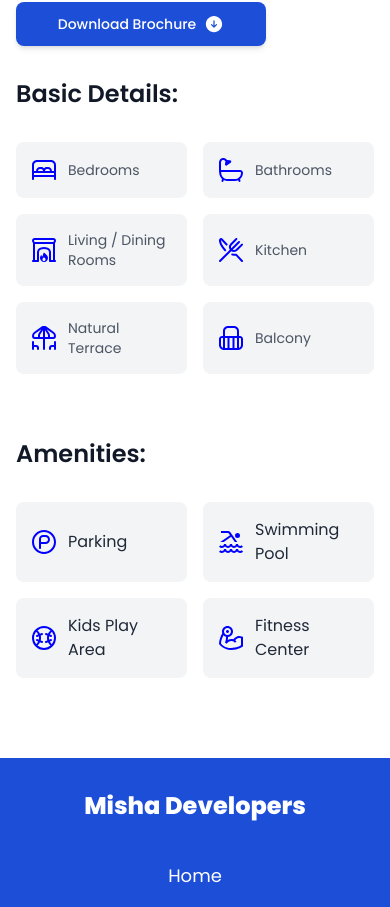
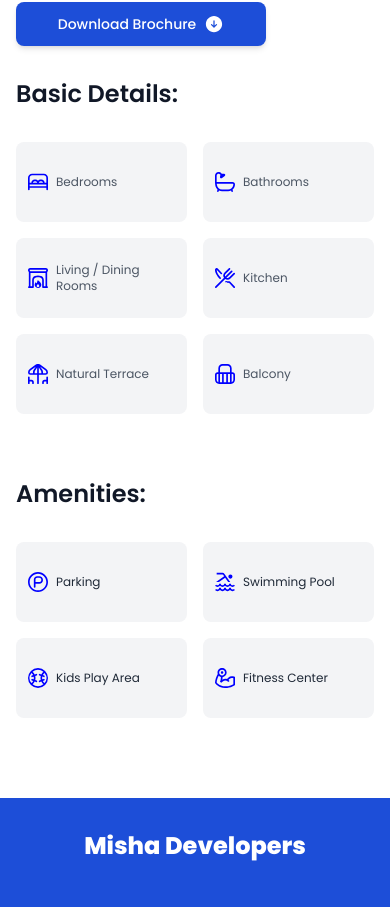
Before and after one commit to RajivJha4669/real-estate, an Angular app: page /project/1 in a window 390 px wide. Shown: the part 1074-1981 px from the top of the page. Built offline with nearby package versions, Linux system fonts and the light colour scheme.

Commit message:
fix: ui issue fixed

```diff
--- a/src/app/shared/details/details.component.html
+++ b/src/app/shared/details/details.component.html
@@ -1,4 +1,5 @@
 <section
+  id="projects"
   id="hero"
   class="max-w-screen-2xl mx-auto py-20 px-4 sm:px-6 lg:px-16 xl:px-32"
 >
@@ -76,44 +77,52 @@
         />
       </a>
 
-      <!-- Basic Details -->
       <h2 class="text-2xl font-semibold text-gray-900">Basic Details:</h2>
-      <div class="grid grid-cols-2 sm:grid-cols-3 lg:grid-cols-3 gap-4 mb-8">
+      <div
+        class="grid grid-cols-2 gap-4 mb-8 sm:grid-cols-2 lg:grid-cols-3 place-content-center"
+      >
         <div
           *ngFor="let detail of project.details.basicDetails"
-          class="bg-gray-100 p-4 rounded-lg flex items-center space-x-3"
+          class="bg-gray-100 p-3 md:p-4 rounded-lg flex items-center space-x-2 sm:space-x-3"
+          style="height: 80px"
         >
-          <img [src]="detail.iconPath" alt="" class="h-6 w-6 text-blue-600" />
+          <img
+            [src]="detail.iconPath"
+            alt=""
+            class="h-5 w-5 sm:h-6 sm:w-6 text-blue-600"
+          />
           <div>
-            <p class="text-sm text-gray-600">{{ detail.title }}</p>
-            <p class="text-lg font-semibold text-gray-900">
+            <p class="text-xs sm:text-sm text-gray-600">{{ detail.title }}</p>
+            <p class="text-base sm:text-lg font-semibold text-gray-900">
               {{ detail.value }}
             </p>
           </div>
         </div>
       </div>
 
-      <!-- Amenities Section -->
       <h2 class="text-2xl font-semibold text-gray-900">Amenities:</h2>
-      <div class="grid grid-cols-2 sm:grid-cols-3 lg:grid-cols-3 gap-4">
+      <div
+        class="grid grid-cols-2 gap-4 sm:grid-cols-2 lg:grid-cols-3 place-content-center"
+      >
         <div
           *ngFor="let amenity of project.details.amenities"
-          class="bg-gray-100 p-4 rounded-lg flex items-center space-x-3"
+          class="bg-gray-100 p-3 md:p-4 rounded-lg flex items-center space-x-2 sm:space-x-3"
+          style="height: 80px"
         >
-          <img [src]="amenity.iconPath" alt="" class="h-6 w-6 text-blue-600" />
-          <span class="text-gray-800">{{ amenity.name }}</span>
+          <img
+            [src]="amenity.iconPath"
+            alt=""
+            class="h-5 w-5 sm:h-6 sm:w-6 text-blue-600"
+          />
+          <span class="text-xs sm:text-sm text-gray-800">{{
+            amenity.name
+          }}</span>
         </div>
       </div>
     </div>
-
     <!-- Right Section -->
     <div class="w-full lg:w-1/2 flex flex-col items-center">
-      <div
-        class="relative w-full rounded-lg shadow-lg overflow-hidden"
-        [attr.data-aos]="project.animation"
-        data-aos-easing="ease-in-out"
-        data-aos-duration="1000"
-      >
+      <div class="relative w-full rounded-lg shadow-lg overflow-hidden">
         <img
           [src]="selectedImage"
           alt="Product Preview"
--- a/src/app/shared/layout/layout.component.ts
+++ b/src/app/shared/layout/layout.component.ts
@@ -1,4 +1,4 @@
-import { RouterOutlet } from '@angular/router';
+import { NavigationEnd, Router, RouterOutlet } from '@angular/router';
 import { Component, OnInit } from '@angular/core';
 import { FooterComponent } from '../../common/footer/footer.component';
 import { HeaderComponent } from '../../common/header/header.component';
@@ -11,7 +11,13 @@
   imports: [RouterOutlet, HeaderComponent, FooterComponent, ScrollTopComponent],
 })
 export class LayoutComponent implements OnInit {
-  constructor() {}
+  constructor(private router: Router) {}
 
-  ngOnInit() {}
+  ngOnInit() {
+    this.router.events.subscribe((event) => {
+      if (event instanceof NavigationEnd) {
+        window.scrollTo(0, 0);
+      }
+    });
+  }
 }
```
